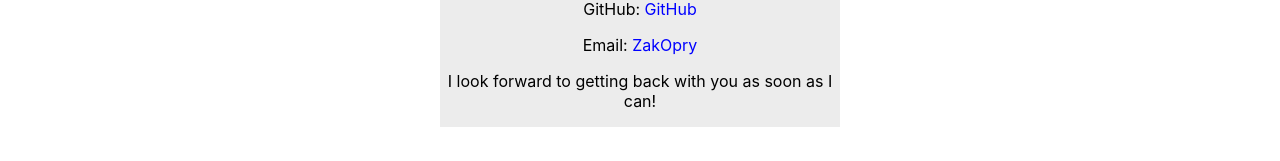
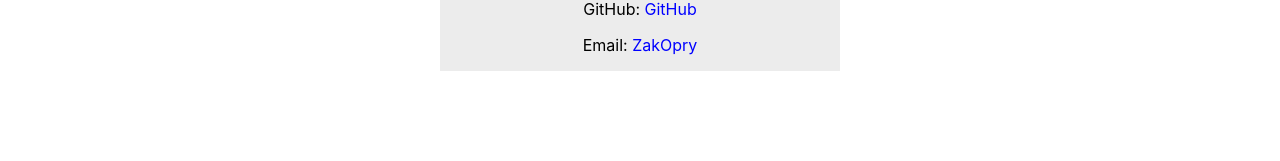
Before and after one commit to ZakOpry/portfolio, a React (Create React App) app: page /#/contact in a window 1280 px wide. Shown: the part 524-685 px from the top of the page. Built offline with nearby package versions, Linux system fonts and the light colour scheme.

Commit message:
Deleted Sentence on Contact Page

```diff
--- a/src/components/Contact.js
+++ b/src/components/Contact.js
@@ -11,7 +11,7 @@ export default function Contact() {
             <p>LinkedIn: <a href ="https://www.linkedin.com/in/zak-o-pry-a461731b4">ZakOpry</a></p>
             <p>GitHub: <a href = "https://github.com/ZakOpry">GitHub</a></p>
             <p>Email: <a href = "mailto:" >ZakOpry</a></p>
-            <p>I look forward to getting back with you as soon as I can!</p>
+
 
             </div>
 
```
